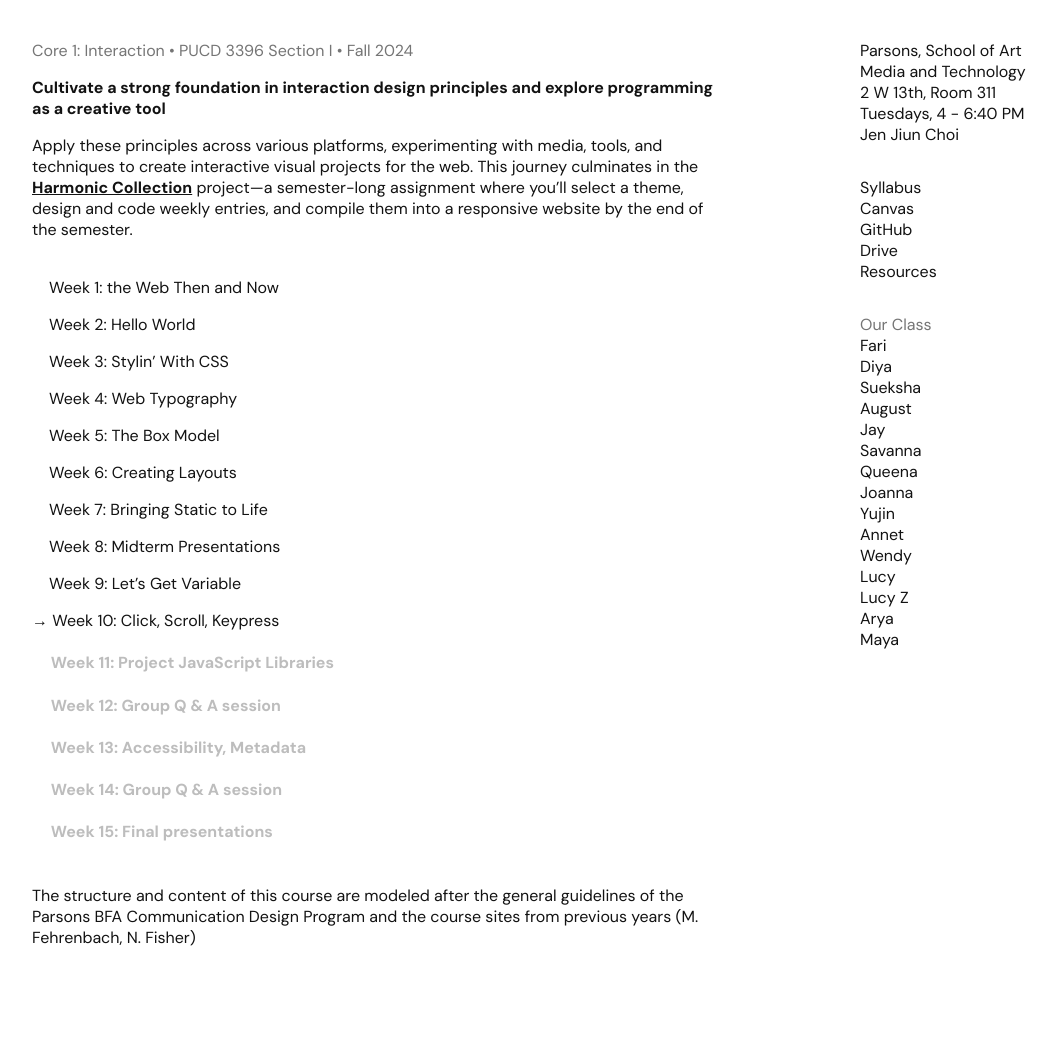
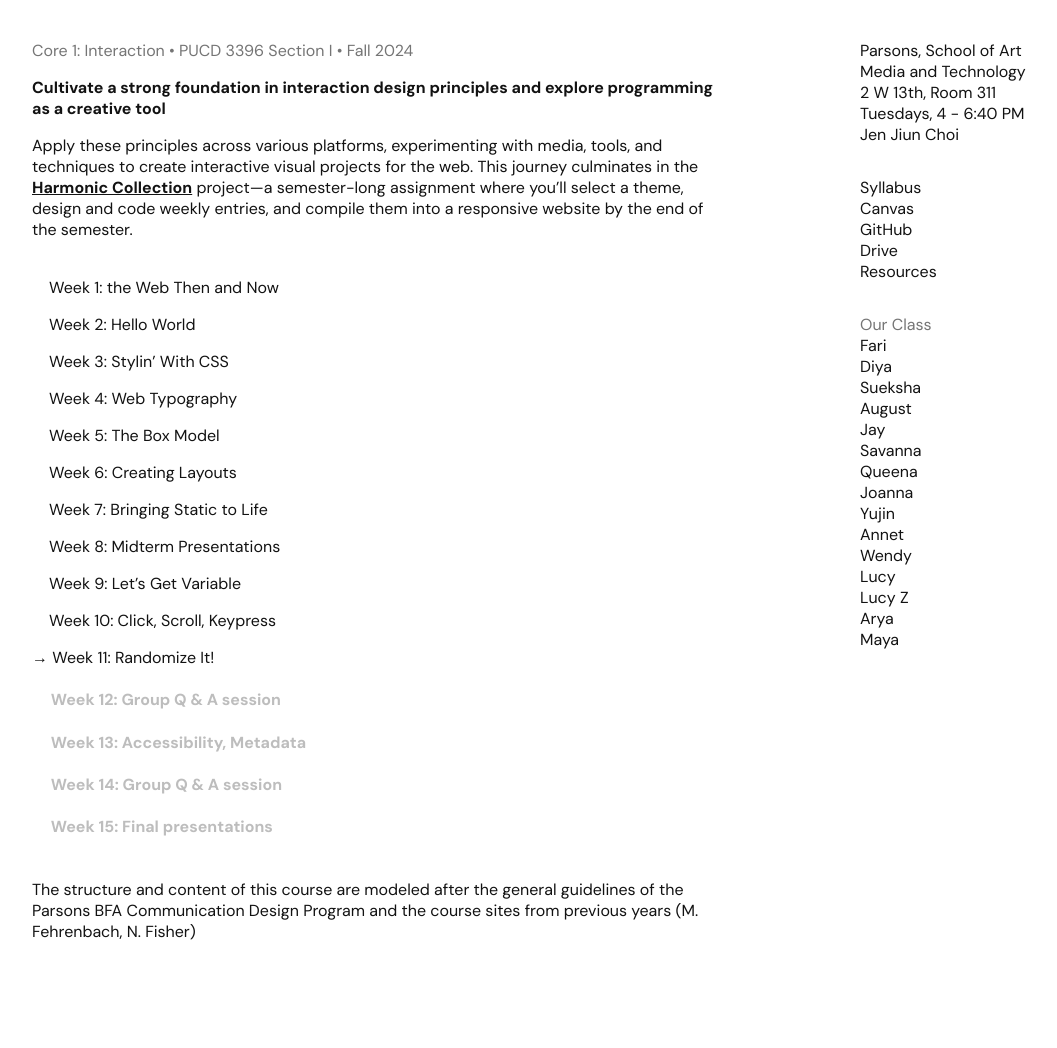
Before and after one commit to core1-interaction/core1-interaction.github.io, a Jekyll site: the page built from index.md, in a window 1280 px wide. Shown: the whole page, without its empty margins (108-1165 px from the left). Built offline with Jekyll 4.4.1, drawn with Linux system fonts in a browser that asks for light colours.

Commit message:
Update index.md

```diff
--- a/index.md
+++ b/index.md
@@ -27,9 +27,10 @@ Apply these principles across various platforms, experimenting with media, tools
 
 &nbsp;&nbsp;&nbsp;&nbsp;[Week 9: Let's Get Variable](week9.md)
 
-[→ Week 10: Click, Scroll, Keypress](week10.md)<br>
+&nbsp;&nbsp;&nbsp;&nbsp;[Week 10: Click, Scroll, Keypress](week10.md)
 
-#### <span style="color: #BDBDBD;">&nbsp;&nbsp;&nbsp;&nbsp; Week 11: Project JavaScript Libraries
+[→ Week 11: Randomize It!](week11.md)<br>
+
 #### <span style="color: #BDBDBD;">&nbsp;&nbsp;&nbsp;&nbsp; Week 12: Group Q & A session
 #### <span style="color: #BDBDBD;">&nbsp;&nbsp;&nbsp;&nbsp; Week 13: Accessibility, Metadata
 #### <span style="color: #BDBDBD;">&nbsp;&nbsp;&nbsp;&nbsp; Week 14: Group Q & A session
```
